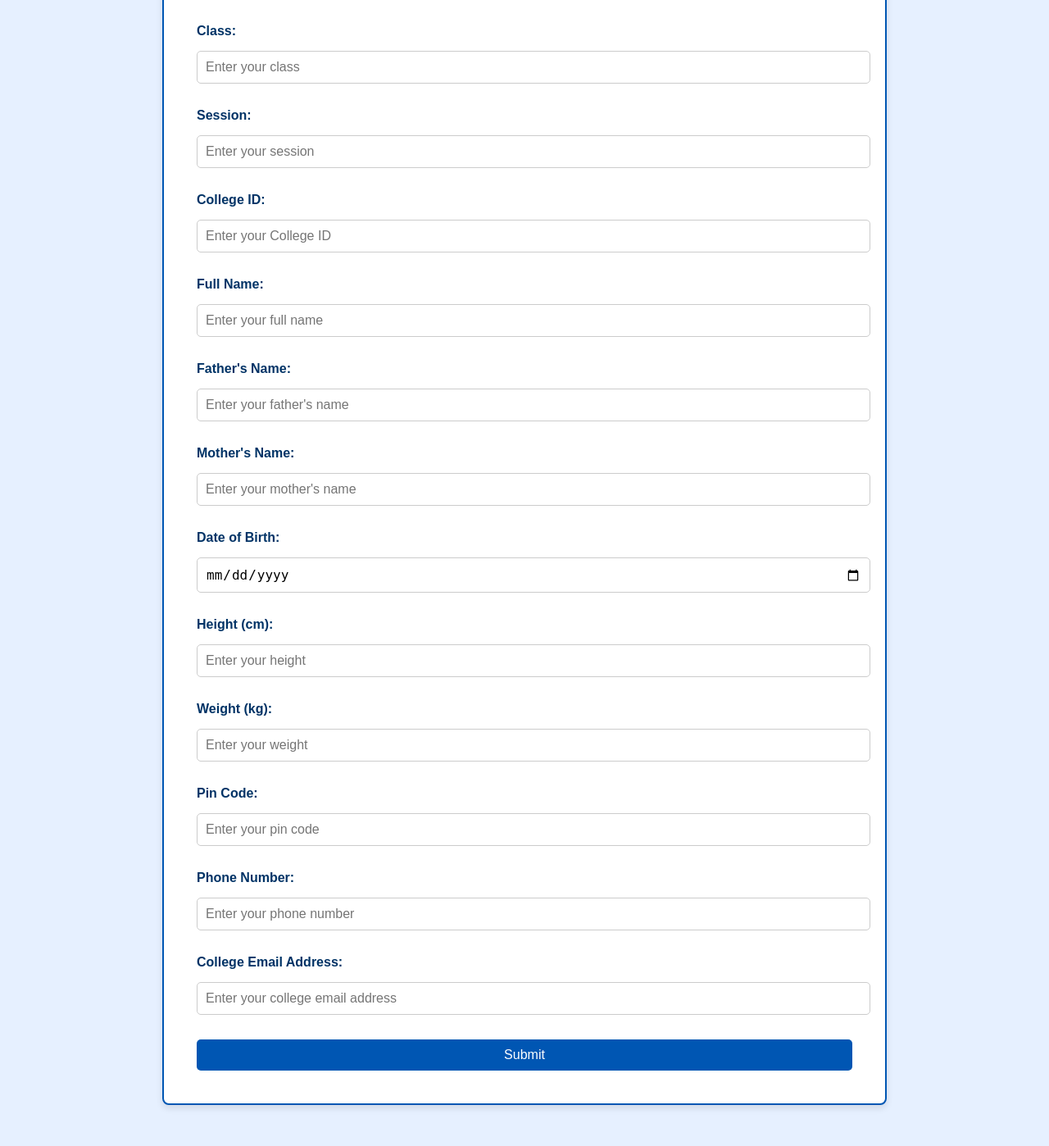
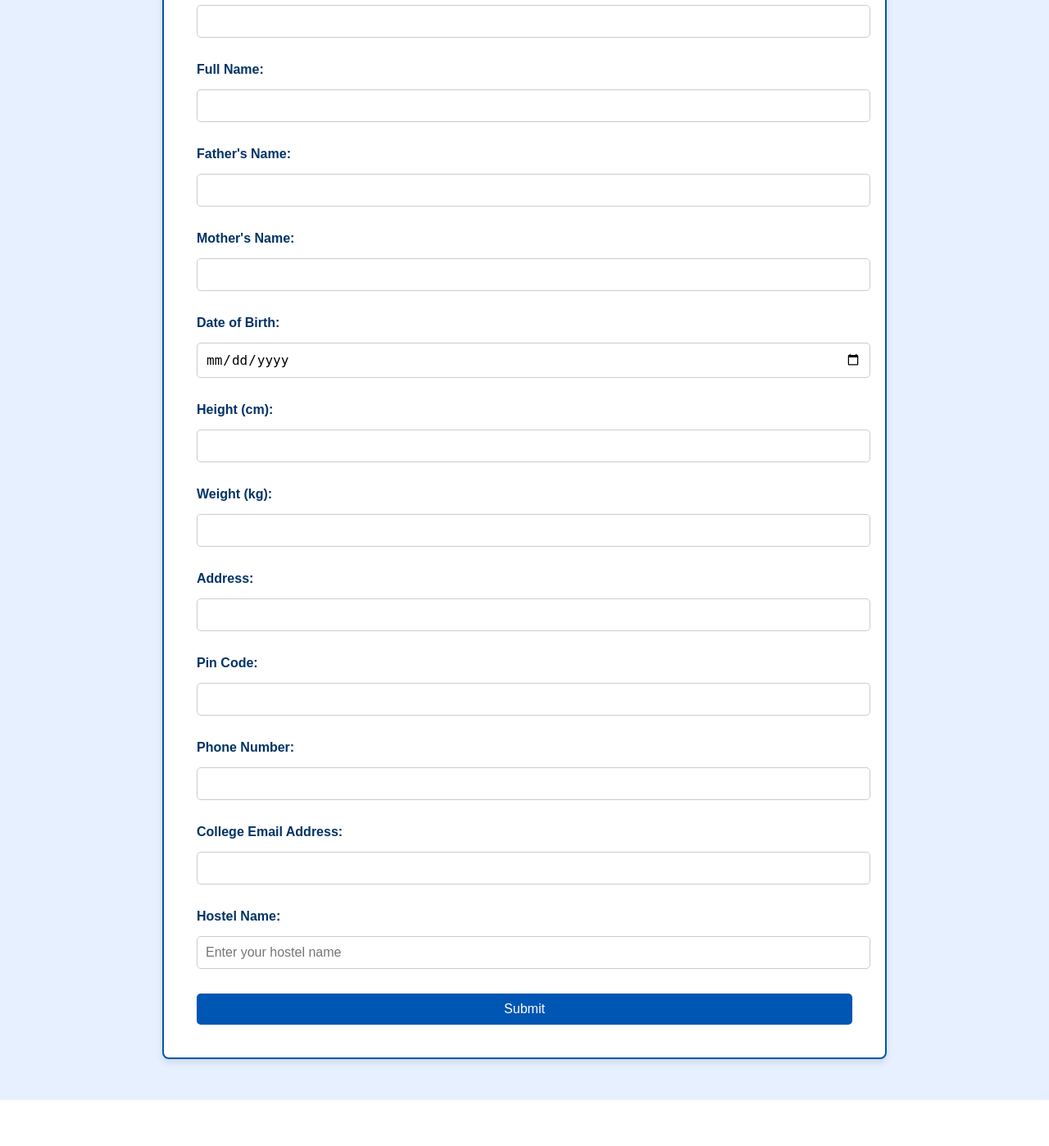
Before and after one commit to bhavikasharma29/BAS, a PHP site: page /personalinformation.php in a window 1280 px wide. Shown: the part 393-1791 px from the top of the page at 82% size. After the commit the page ends 1735 px from the top, so only its background shows below. Run offline with PHP 8.4, Linux system fonts and the light colour scheme.

Commit message:
Update personalinformation.php

```diff
--- a/personalinformation.php
+++ b/personalinformation.php
@@ -28,10 +28,11 @@
     $pin = $_POST['pin'];
     $phone = $_POST['phone'];
     $collegeEmail = $_POST['collegeEmail'];
+    $hostelName = $_POST['hostelName']; // New field for hostel name
 
     // SQL query to insert data
-    $sql = "INSERT INTO student_details (`Class`, `Session`, `Id`, `Name`, `Fathers_name`, `Mothers_name`, `Dob`, `Height`, `Weight`, `Address`, `Pin`, `Phone`, `Email`)
-            VALUES ('$class', '$session', '$collegeId', '$name', '$fathersName', '$mothersName', '$dob', '$height', '$weight', '$address', '$pin', '$phone', '$collegeEmail')";
+    $sql = "INSERT INTO student_details (`Class`, `Session`, `Id`, `Name`, `Fathers_name`, `Mothers_name`, `Dob`, `Height`, `Weight`, `Address`, `Pin`, `Phone`, `Email`, `hostel_name`)
+            VALUES ('$class', '$session', '$collegeId', '$name', '$fathersName', '$mothersName', '$dob', '$height', '$weight', '$address', '$pin', '$phone', '$collegeEmail', '$hostelName')";
 
     if ($conn->query($sql) === TRUE) {
         echo "<script>alert('Data submitted successfully!');</script>";
@@ -53,8 +54,6 @@
     <style>
         body {
             font-family: Arial, sans-serif;
-            margin: 0;
-            padding: 0;
             background-color: #e6f0ff;
         }
 
@@ -84,7 +83,7 @@
             color: #003366;
         }
 
-        input, select {
+        input {
             width: 100%;
             padding: 10px;
             border: 1px solid #ccc;
@@ -92,7 +91,7 @@
             font-size: 16px;
         }
 
-        input:focus, select:focus {
+        input:focus {
             border-color: #0056b3;
             outline: none;
             box-shadow: 0 0 5px rgba(0, 86, 179, 0.5);
@@ -116,10 +115,10 @@
             font-size: 12px;
             color: red;
         }
+
         .required {
             color: red;
         }
-
 
         @media (max-width: 768px) {
             .container {
@@ -127,16 +126,7 @@
                 padding: 15px;
             }
 
-           .logo{
-            position: absolute;
-            top: 10px;
-            margin: 0;
-            display: flex;
-            justify-content: center;
-            align-items: center;
-            margin-left: 100px;
-           }
-            input, select {
+            input {
                 font-size: 14px;
             }
 
@@ -148,33 +138,30 @@
 </head>
 <body>
     <div class="container">
-    <div style="display:flex; justify-content:space-evenly; align-items:center;">
-   <img src="images/logo.jpg" alt="Banasthali Vidyapith Logo" class="logo" >
         <h2>Personal Information</h2>
-        </div>
-        <form method="POST" action="" style="margin-top:30px;" id="infoForm">
+        <form method="POST" action="" id="infoForm">
             <label for="class">Class:<span class="required"></span></label>
-    <input type="text" id="class" name="class" placeholder="Enter your class" required>
+            <input type="text" id="class" name="class" required>
             <span class="error"></span>
 
             <label for="session">Session:<span class="required"></span></label>
-    <input type="text" id="session" name="session" placeholder="Enter your session" required>
+            <input type="text" id="session" name="session" required>
             <span class="error"></span>
 
             <label for="collegeId">College ID:<span class="required"></span></label>
-    <input type="text" id="collegeId" name="collegeId" placeholder="Enter your College ID" required>
+            <input type="text" id="collegeId" name="collegeId" required>
             <span class="error"></span>
 
             <label for="name">Full Name:<span class="required"></span></label>
-    <input type="text" id="name" name="name" placeholder="Enter your full name" required>
+            <input type="text" id="name" name="name" required>
             <span class="error"></span>
 
             <label for="fathersName">Father's Name:<span class="required"></span></label>
-    <input type="text" id="fathersName" name="fathersName" placeholder="Enter your father's name" required>
+            <input type="text" id="fathersName" name="fathersName" required>
             <span class="error"></span>
 
             <label for="mothersName">Mother's Name:<span class="required"></span></label>
-    <input type="text" id="mothersName" name="mothersName" placeholder="Enter your mother's name" required>
+            <input type="text" id="mothersName" name="mothersName" required>
             <span class="error"></span>
 
             <label for="dob">Date of Birth:<span class="required"></span></label>
@@ -182,30 +169,38 @@
             <span class="error"></span>
 
             <label for="height">Height (cm):<span class="required"></span></label>
-    <input type="number" id="height" name="height" placeholder="Enter your height" required>
+            <input type="number" id="height" name="height" required>
             <span class="error"></span>
 
             <label for="weight">Weight (kg):<span class="required"></span></label>
-    <input type="number" id="weight" name="weight" placeholder="Enter your weight" required>
+            <input type="number" id="weight" name="weight" required>
+            <span class="error"></span>
+            <label for="address">Address:<span class="required"></span></label>
+            <input type="text" id="address" name="address" required>
             <span class="error"></span>
 
+
+
             <label for="pin">Pin Code:<span class="required"></span></label>
-    <input type="text" id="pin" name="pin" placeholder="Enter your pin code" required>
+            <input type="text" id="pin" name="pin" required>
             <span class="error"></span>
 
             <label for="phone">Phone Number:<span class="required"></span></label>
-    <input type="tel" id="phone" name="phone" placeholder="Enter your phone number" required>
+            <input type="tel" id="phone" name="phone" required>
             <span class="error"></span>
 
             <label for="collegeEmail">College Email Address:<span class="required"></span></label>
-    <input type="email" id="collegeEmail" name="collegeEmail" placeholder="Enter your college email address" required>
+            <input type="email" id="collegeEmail" name="collegeEmail" required>
+            <span class="error"></span>
+
+            <!-- New Hostel Name Field -->
+            <label for="hostelName">Hostel Name:<span class="required"></span></label>
+            <input type="text" id="hostelName" name="hostelName" placeholder="Enter your hostel name" required>
             <span class="error"></span>
 
             <button type="submit" class="btn">Submit</button>
         </form>
-
     </div>
-
     <script>
        document.getElementById("infoForm").addEventListener("submit", function (event) {
     event.preventDefault(); // Prevent form submission until all validations pass
@@ -290,8 +285,8 @@
 
     // 7. Pin Code Validation
     let pinValue = document.getElementById("pin").value.trim();
-    if (!/^\d{5}$/.test(pinValue)) {
-        setError("pin", "Must be exactly 5 digits.");
+    if (!/^\d{6}$/.test(pinValue)) {
+        setError("pin", "Must be exactly 6 digits.");
     } else {
         clearError("pin");
     }
@@ -316,6 +311,114 @@
     if (isValid) this.submit();
 });
 
+// document.getElementById("infoForm").addEventListener("submit", function (event) {
+//     event.preventDefault(); // Prevent default submission
+
+//     let isValid = true; // Flag to check if form is valid
+
+//     function setError(fieldId, message) {
+//         let inputField = document.getElementById(fieldId);
+//         let errorSpan = inputField.nextElementSibling;
+//         let label = inputField.previousElementSibling;
+
+//         errorSpan.textContent = message;
+//         errorSpan.style.color = "red";
+//         label.querySelector(".required").textContent = " *";
+//         label.querySelector(".required").style.color = "red";
+
+//         isValid = false;
+//     }
+
+//     function clearError(fieldId) {
+//         let inputField = document.getElementById(fieldId);
+//         let errorSpan = inputField.nextElementSibling;
+//         let label = inputField.previousElementSibling;
+
+//         errorSpan.textContent = "";
+//         label.querySelector(".required").textContent = "";
+//     }
+
+//     // Perform all validations...
+//    // 1. Class Validation
+//     let classValue = document.getElementById("class").value.trim();
+//     if (!/^[A-Za-z]+\s+\d{1,2}(st|nd|rd|th)\s+year$/.test(classValue)) {
+//         setError("class", "Format: 'B.Tech 3rd year' or 'BBA 2nd year'.");
+//     } else {
+//         clearError("class");
+//     }
+
+//     // 2. Session Validation
+//     let sessionValue = document.getElementById("session").value.trim();
+//     if (!/^\d{4}-\d{2}$/.test(sessionValue)) {
+//         setError("session", "Format: '2022-23', '2024-25'.");
+//     } else {
+//         clearError("session");
+//     }
+
+//     // 3. College ID Validation
+//     let collegeIdValue = document.getElementById("collegeId").value.trim();
+//     if (!/^[A-Za-z]{5}\d{5}$/.test(collegeIdValue)) {
+//         setError("collegeId", "Must be 5 letters + 5 numbers (e.g., btbtc22345).");
+//     } else {
+//         clearError("collegeId");
+//     }
+
+//     // 4. Name Validations
+//     let namePattern = /^[A-Za-z\s]+$/;
+//     ["name", "fathersName", "mothersName"].forEach((field) => {
+//         let value = document.getElementById(field).value.trim();
+//         if (!namePattern.test(value)) {
+//             setError(field, "Only alphabets allowed.");
+//         } else {
+//             clearError(field);
+//         }
+//     });
+
+//     // 5. Date of Birth Validation
+//     let dobValue = document.getElementById("dob").value;
+//     let age = new Date().getFullYear() - new Date(dobValue).getFullYear();
+//     if (age < 16) {
+//         setError("dob", "Age must be at least 16.");
+//     } else {
+//         clearError("dob");
+//     }
+
+//     // 6. Height and Weight Validation
+//     let heightValue = parseInt(document.getElementById("height").value);
+//     let weightValue = parseInt(document.getElementById("weight").value);
+//     if (heightValue < 120) setError("height", "Minimum height: 120 cm.");
+//     else clearError("height");
+//     if (weightValue < 25) setError("weight", "Minimum weight: 25 kg.");
+//     else clearError("weight");
+
+//     // 7. Pin Code Validation
+//     let pinValue = document.getElementById("pin").value.trim();
+//     if (!/^\d{6}$/.test(pinValue)) {
+//         setError("pin", "Must be exactly 6 digits.");
+//     } else {
+//         clearError("pin");
+//     }
+
+//     // 8. Phone Number Validation
+//     let phoneValue = document.getElementById("phone").value.trim();
+//     if (!/^\d{10}$/.test(phoneValue)) {
+//         setError("phone", "Must be exactly 10 digits.");
+//     } else {
+//         clearError("phone");
+//     }
+
+//     // 9. College Email Validation
+//     let emailValue = document.getElementById("collegeEmail").value.trim();
+//     if (!/^[a-zA-Z0-9]{10}_[a-zA-Z]+@banasthali\.in$/.test(emailValue)) {
+//         setError("collegeEmail", "Format: 'college_id_name@banasthali.in'.");
+//     } else {
+//         clearError("collegeEmail");
+//     }
+//     if (isValid) {
+//         console.log("Form submitted"); // Debugging line
+//         this.submit(); // Submit only if valid
+//     }
+// });
 
     </script>
 </body>
```
Lines whose indentation alone changed are shown as unchanged.
